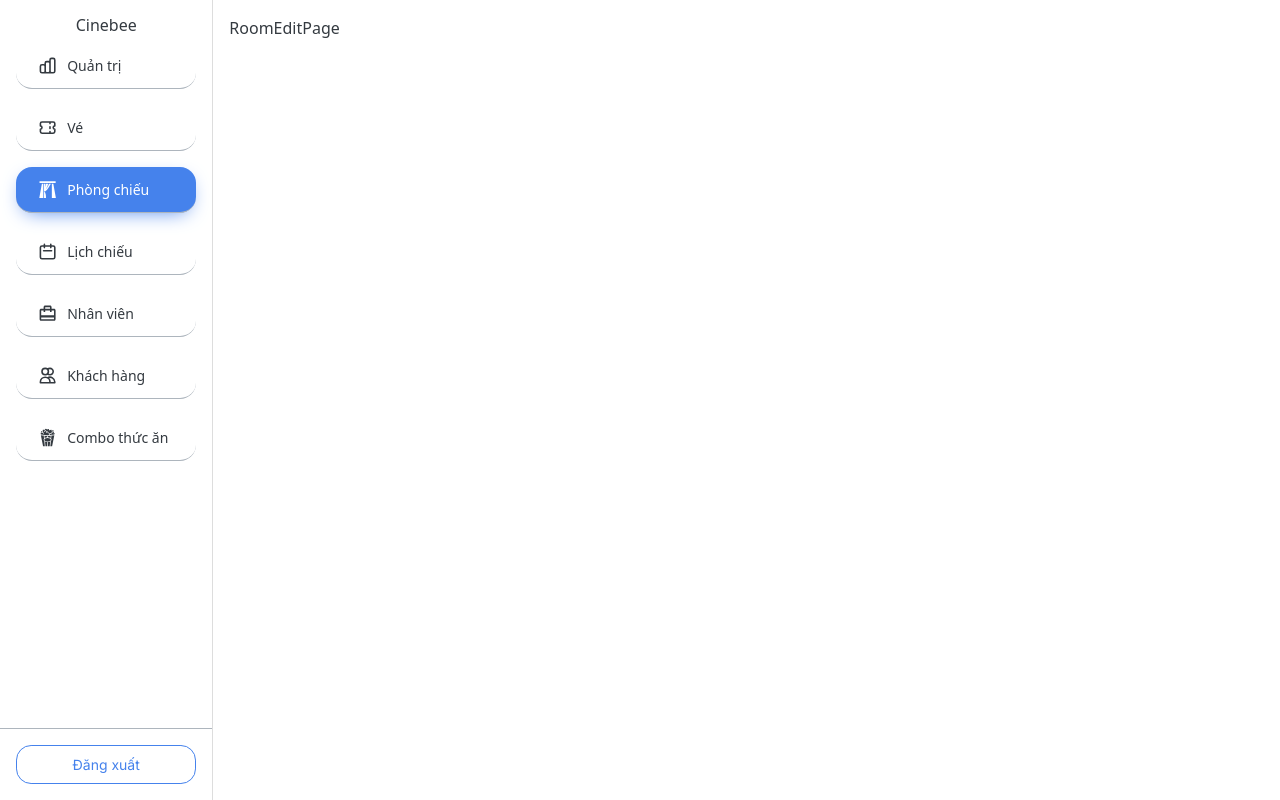
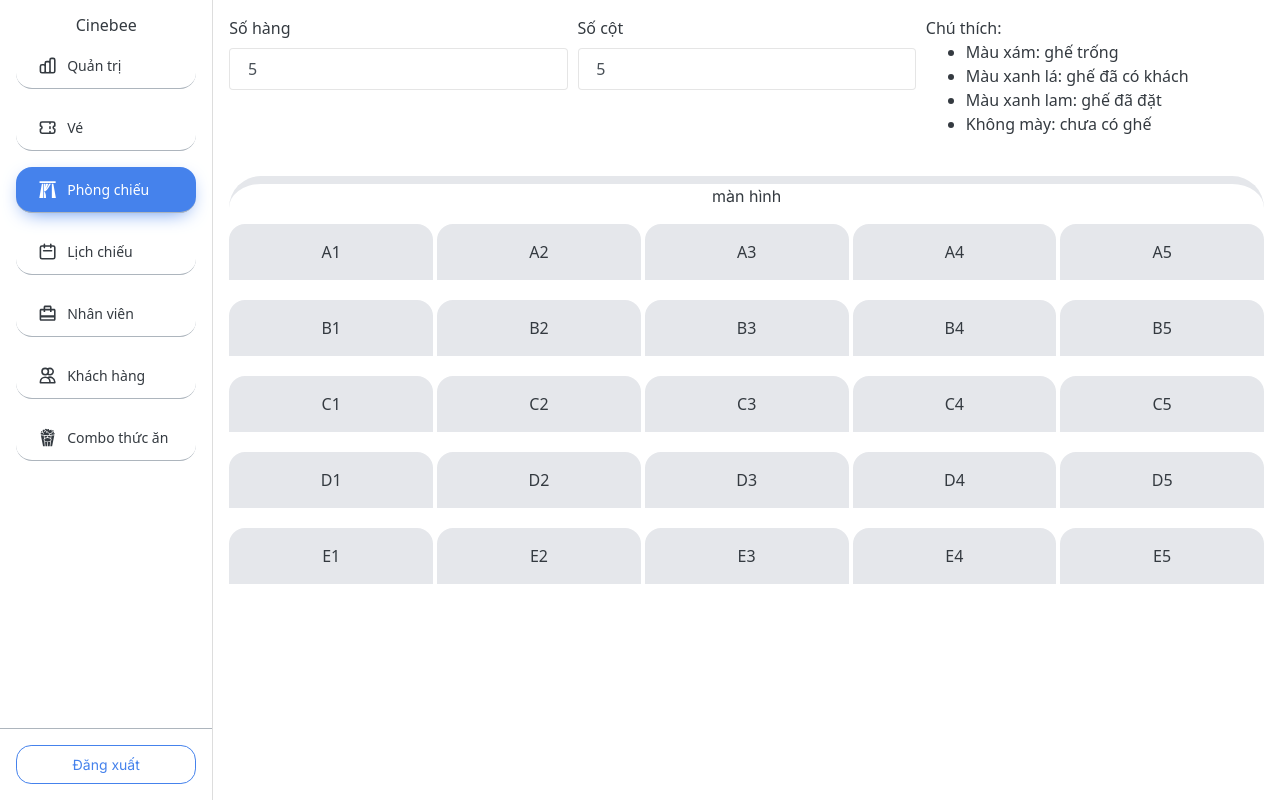
Before and after one commit to huynguyeexn/cinebee-board, a React (Create React App) app: page /admin/rooms/edit/1 in a window 1280 px wide. Built offline with nearby package versions, Linux system fonts and the light colour scheme; sample sign-in values are in the browser's storage.

Commit message:
Edit Room

```diff
--- a/src/app/features/room/Dashboard/components/roomList.tsx
+++ b/src/app/features/room/Dashboard/components/roomList.tsx
@@ -2,12 +2,19 @@ import { IRoom } from 'app/interfaces/room';
 import React from 'react';
 import { Button, Card, Col, OverlayTrigger, Tooltip } from 'react-bootstrap';
 import { FaCouch } from 'react-icons/fa';
+import { useHistory } from 'react-router';
 
 interface Props {
 	roomList: IRoom[];
 }
 
 const ROOM_LIST = ({ roomList }: Props) => {
+	const history = useHistory();
+
+	const onManageClick = (roomId?: string | number) => {
+		return history.push(`/admin/rooms/edit/${roomId}`);
+	};
+
 	return (
 		<>
 			{roomList.map((room, idx) => (
@@ -71,7 +78,9 @@ const ROOM_LIST = ({ roomList }: Props) => {
 									</p>
 								</OverlayTrigger>
 							</div>
-							<Button variant="primary btn-block">Quản lý</Button>
+							<Button variant="primary btn-block" onClick={() => onManageClick(room.id)}>
+								Quản lý
+							</Button>
 						</Card.Body>
 					</Card>
 				</Col>
--- a/src/app/features/room/Edit/roomEditPage.tsx
+++ b/src/app/features/room/Edit/roomEditPage.tsx
@@ -1,15 +1,108 @@
-import React from 'react'
+import { useState } from 'react';
+import React from 'react';
+import { Col, Form } from 'react-bootstrap';
 
-interface Props {
+interface Props {}
 
-}
+const makeRows = (length: number) => {
+	const alpha = 'ABCDEFGHIJKLMNOPQRSTUVWXYZ'.split('');
+	const alphaLength = alpha.length;
+	let count = 0;
+	let result = [];
+	console.log(alphaLength);
+	do {
+		if (count > 0) {
+			for (let i = 0; i < count; i++) {
+				for (let j = 0; j < (alphaLength > length ? length : alphaLength); j++) {
+					result.push(`${alpha[i]}${alpha[j]}`);
+				}
+			}
+		} else {
+			for (let i = 0; i < (alphaLength > length ? length : alphaLength); i++) {
+				result.push(alpha[i]);
+			}
+		}
+		count++;
+		length -= alphaLength;
+		console.log(length);
+	} while (length > 0);
+	console.log(length);
+
+	return result;
+};
 
 const RoomEditPage = (props: Props) => {
-    return (
-        <div>
-            RoomEditPage
-        </div>
-    )
-}
+	const [rows, setRows] = useState(5);
+	const [cols, setCols] = useState(5);
 
-export default RoomEditPage
+	console.log(makeRows(26 * 3 + 1));
+	return (
+		<div className="tw-w-full">
+			<div className="mb-4">
+				<Form>
+					<Form.Row>
+						<Form.Group as={Col}>
+							<Form.Label>Số hàng</Form.Label>
+							<Form.Control
+								type="number"
+								value={rows}
+								onChange={(e) => setRows(Number(e.target.value))}
+							/>
+						</Form.Group>
+						<Form.Group as={Col}>
+							<Form.Label>Số cột</Form.Label>
+							<Form.Control
+								type="number"
+								value={cols}
+								onChange={(e) => setCols(Number(e.target.value))}
+							/>
+						</Form.Group>
+						<Form.Group as={Col}>
+							<span>Chú thích:</span>
+							<ul className="tw-list-disc tw-ml-10">
+								<li>
+									<span>Màu xám: ghế trống</span>
+								</li>
+								<li>
+									<span>Màu xanh lá: ghế đã có khách</span>
+								</li>
+								<li>
+									<span>Màu xanh lam: ghế đã đặt</span>
+								</li>
+								<li>
+									<span>Không mày: chưa có ghế</span>
+								</li>
+							</ul>
+						</Form.Group>
+					</Form.Row>
+				</Form>
+			</div>
+			<div className="mb-4"></div>
+			<p className="text-center tw-border-t-8 tw-rounded-t-full mb-3">màn hình</p>
+			<div
+				className={`tw-grid tw-grid-rows-10 tw-place-items-stretch tw-gap-y-5 tw-gap-x-1`}
+				style={{
+					gridTemplateColumns: `repeat(${cols}, minmax(0, 1fr))`,
+				}}
+			>
+				{makeRows(rows).map((row) => {
+					let result = [];
+					for (let index = 0; index < cols; index++) {
+						result.push(
+							<div
+								key={`${row}${index + 1}`}
+								className="tw-bg-gray-200 p-3 tw-flex tw-justify-center tw-items-center tw-rounded-t-2xl hover:tw-bg-blue-200 tw-cursor-pointer"
+							>
+								{row}
+								{index + 1}
+							</div>
+						);
+					}
+					return result;
+				})}
+			</div>
+		</div>
+	);
+};
+
+export default RoomEditPage;
--- a/src/app/features/room/Redux/roomSaga.ts
+++ b/src/app/features/room/Redux/roomSaga.ts
@@ -1,10 +1,8 @@
 import { PayloadAction } from '@reduxjs/toolkit';
 import roomApi from 'app/api/roomsApi';
-import seatApi from 'app/api/seatsApi';
-import { ISeat } from 'app/interfaces';
 import { IRoom } from 'app/interfaces/room';
-import { all, call, put, takeLatest, fork } from 'redux-saga/effects';
-import { ListParams, ListResponse } from './../../../interfaces/common';
+import { call, put, takeLatest } from 'redux-saga/effects';
+import { ListParams, ListResponse } from 'app/interfaces/common';
 import { roomActions } from './roomSlice';
 
 function* fetchRoomList(actions: PayloadAction<ListParams>) {
```
